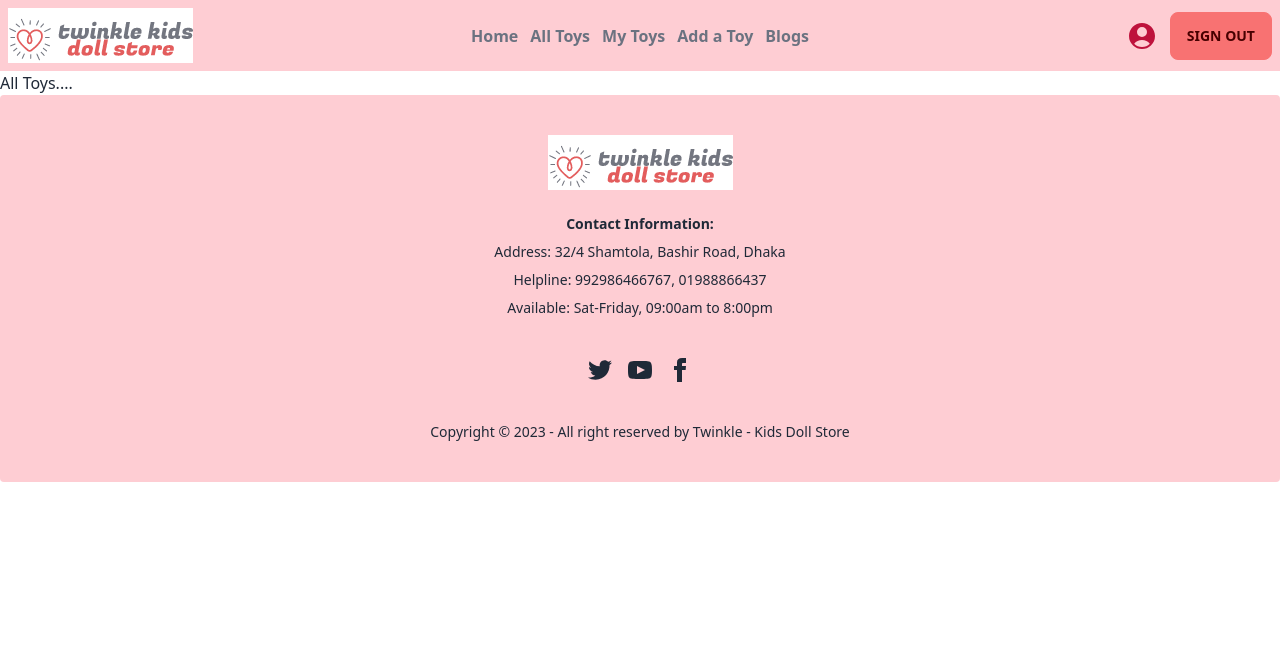
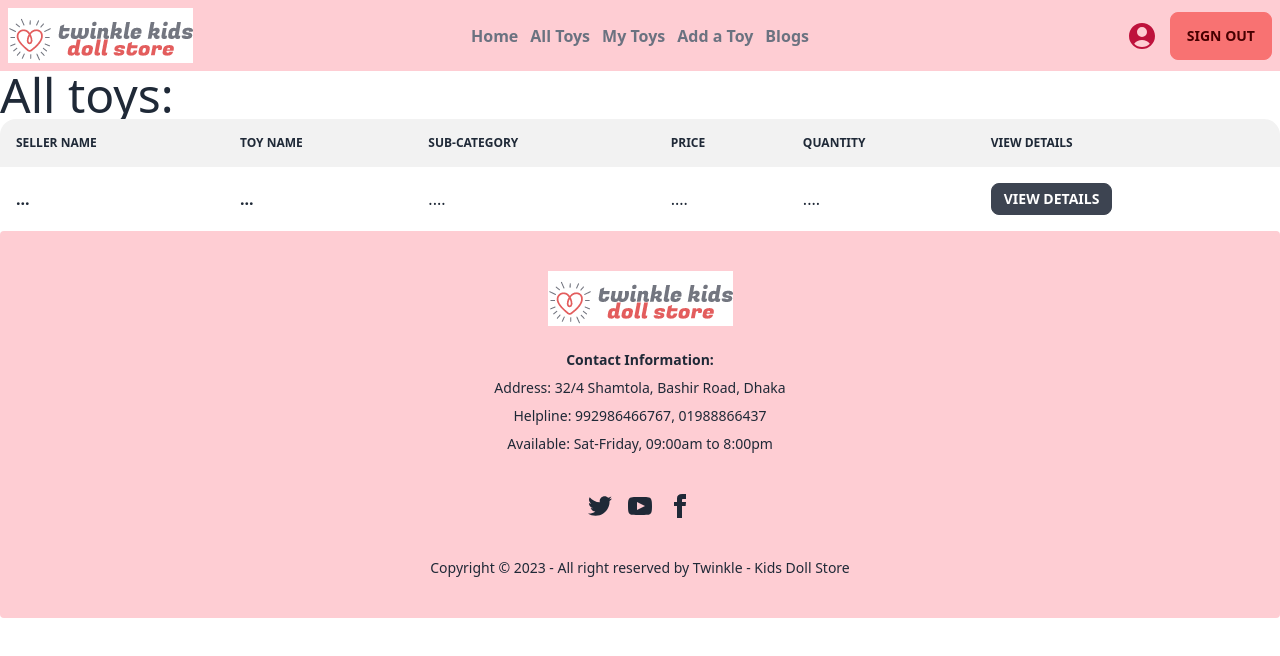
Before and after one commit to dola-barai/twinkle-kids-doll-store-client, a React (Vite) app: page /allToys in a window 1280 px wide. Shown: the top 656 px of the page. Built offline with nearby package versions, Linux system fonts and the light colour scheme; no server answers; sample sign-in values are in the browser's storage.

Commit message:
all toys route added

```diff
--- a/src/Components/Home/Home/Dolls/AmericanDolls.jsx
+++ b/src/Components/Home/Home/Dolls/AmericanDolls.jsx
@@ -1,3 +1,4 @@
+import { Link } from 'react-router-dom';
 import p1 from '../../../../assets/5.jpeg'
 import p2 from '../../../../assets/6.jpeg'
 import p3 from '../../../../assets/7.jpeg'
@@ -26,7 +27,7 @@ const AmericanDolls = () => {
                             <td>American Doll</td>
                             <td>$500</td>
                             <td>4.8/5</td>
-                            <td><button className="btn btn-sm">View Details</button></td>
+                            <td><Link to='/view'><button className="btn btn-sm">View Details</button></Link></td>
                         </tr>
                         {/* row 2 */}
                         <tr>
@@ -35,7 +36,7 @@ const AmericanDolls = () => {
                             <td>American Doll</td>
                             <td>$560</td>
                             <td>4.6/5</td>
-                            <td><button className="btn btn-sm">View Details</button></td>
+                            <td><Link to='/view'><button className="btn btn-sm">View Details</button></Link></td>
                         </tr>
                         {/* row 3 */}
                         <tr>
@@ -44,7 +45,7 @@ const AmericanDolls = () => {
                             <td>American Doll</td>
                             <td>$530</td>
                             <td>4.8/5</td>
-                            <td><button className="btn btn-sm">View Details</button></td>
+                            <td><Link to='/view'><button className="btn btn-sm">View Details</button></Link></td>
                         </tr>
                     </tbody>
                 </table>
--- a/src/Components/Home/Home/Dolls/BabyDolls.jsx
+++ b/src/Components/Home/Home/Dolls/BabyDolls.jsx
@@ -37,7 +37,7 @@ const BabyDolls = () => {
                             <td>Baby Doll</td>
                             <td>$580</td>
                             <td>4.9/5</td>
-                            <td><button className="btn btn-sm">View Details</button></td>
+                            <td><Link to='/view'><button className="btn btn-sm">View Details</button></Link></td>
                         </tr>
                         {/* row 3 */}
                         <tr>
@@ -46,7 +46,7 @@ const BabyDolls = () => {
                             <td>Baby Doll</td>
                             <td>$500</td>
                             <td>4.7/5</td>
-                            <td><button className="btn btn-sm">View Details</button></td>
+                            <td><Link to='/view'><button className="btn btn-sm">View Details</button></Link></td>
                         </tr>
                     </tbody>
                 </table>
--- a/src/Components/Home/Home/Dolls/BarbieDolls.jsx
+++ b/src/Components/Home/Home/Dolls/BarbieDolls.jsx
@@ -2,6 +2,7 @@ import p1 from '../../../../assets/11.jpg'
 import p2 from '../../../../assets/12.jpg'
 import p3 from '../../../../assets/13.jpg'
 import p4 from '../../../../assets/10.jpg'
+import { Link } from 'react-router-dom';
 
 const BarbieDolls = () => {
     return (
@@ -26,7 +27,7 @@ const BarbieDolls = () => {
                             <td>Barbie Doll</td>
                             <td>$5030</td>
                             <td>4.8/5</td>
-                            <td><button className="btn btn-sm">View Details</button></td>
+                            <td><Link to='/view'><button className="btn btn-sm">View Details</button></Link></td>
                         </tr>
                         {/* row 2 */}
                         <tr>
@@ -35,7 +36,7 @@ const BarbieDolls = () => {
                             <td>Barbie Doll</td>
                             <td>$5900</td>
                             <td>4.8/5</td>
-                            <td><button className="btn btn-sm">View Details</button></td>
+                            <td><Link to='/view'><button className="btn btn-sm">View Details</button></Link></td>
                         </tr>
                         {/* row 3 */}
                         <tr>
@@ -44,7 +45,7 @@ const BarbieDolls = () => {
                             <td>Barbie Doll</td>
                             <td>$5010</td>
                             <td>4.8/5</td>
-                            <td><button className="btn btn-sm">View Details</button></td>
+                            <td><Link to='/view'><button className="btn btn-sm">View Details</button></Link></td>
                         </tr>
                         {/* row 4 */}
                         <tr>
@@ -53,7 +54,7 @@ const BarbieDolls = () => {
                             <td>Barbie Doll</td>
                             <td>$5020</td>
                             <td>4.8/5</td>
-                            <td><button className="btn btn-sm">View Details</button></td>
+                            <td><Link to='/view'><button className="btn btn-sm">View Details</button></Link></td>
                         </tr>
                     </tbody>
                 </table>
--- a/src/Components/Home/Home/Home.jsx
+++ b/src/Components/Home/Home/Home.jsx
@@ -6,7 +6,7 @@ import Container from "./Container/Container";
 
 const Home = () => {
     return (
-        <div className="mx-5 mt-5">
+        <div className="">
             <Navbar></Navbar>
             <Container></Container>
             <Outlet></Outlet>
--- a/src/Pages/AllToys.jsx
+++ /dev/null
@@ -1,14 +0,0 @@
-import Footer from "../Shared/Footer/Footer";
-import Navbar from "../Shared/Navbar/Navbar";
-
-const AllToys = () => {
-    return (
-        <div>
-            <Navbar></Navbar>
-            <h3>All Toys....</h3>
-            <Footer></Footer>
-        </div>
-    );
-};
-
-export default AllToys;
--- /dev/null
+++ b/src/Pages/AllToys/AllToys.jsx
@@ -0,0 +1,39 @@
+import Footer from "../../Shared/Footer/Footer";
+import Navbar from "../../Shared/Navbar/Navbar";
+import AllToysRow from "./AllToysRow";
+
+const AllToys = () => {
+    return (
+        <div>
+            <Navbar></Navbar>
+            <div>
+            <h2 className="text-5xl">All toys:  </h2>
+            <div className="overflow-x-auto w-full">
+                <table className="table w-full">
+                    {/* head */}
+                    <thead>
+                        <tr>
+                            <th>Seller Name</th>
+                            <th>Toy Name</th>
+                            <th>Sub-category</th>
+                            <th>Price</th>
+                            <th>Quantity</th>
+                            <th>View Details</th>
+                        </tr>
+                    </thead>
+                    <tbody>
+                        {
+                            <AllToysRow></AllToysRow>
+                        }
+
+                    </tbody>
+
+                </table>
+            </div>
+        </div>
+            <Footer></Footer>
+        </div>
+    );
+};
+
+export default AllToys;
--- /dev/null
+++ b/src/Pages/AllToys/AllToysRow.jsx
@@ -0,0 +1,29 @@
+const AllToysRow = () => {
+    return (
+        <tr>
+        <th>
+            ...
+        </th>
+        <td>
+       <div>
+            <div className="font-bold">...</div>
+         </div>
+        </td>
+        <td>
+            ....
+
+        </td>
+        <td>
+            ....
+        </td>
+        <td>
+            ....
+        </td>
+        <td>
+          <button className="btn btn-sm">View Details</button>
+        </td>
+    </tr>
+    );
+};
+
+export default AllToysRow;
--- a/src/Routes/Route.jsx
+++ b/src/Routes/Route.jsx
@@ -4,7 +4,7 @@ import Login from "../Components/Login/Login";
 import Register from "../Components/Register/Register";
 import ErrorPage from "../Components/ErrorPage/ErrorPage";
 import PrivateRoute from "./PrivateRoute";
-import AllToys from "../Pages/AllToys";
+import AllToys from "../Pages/AllToys/AllToys";
 import Blogs from "../Pages/Blogs";
 
 const router = createBrowserRouter([
```
